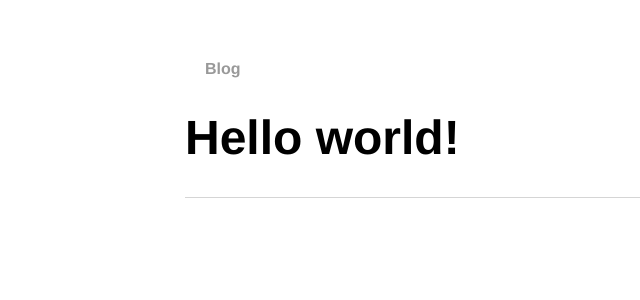
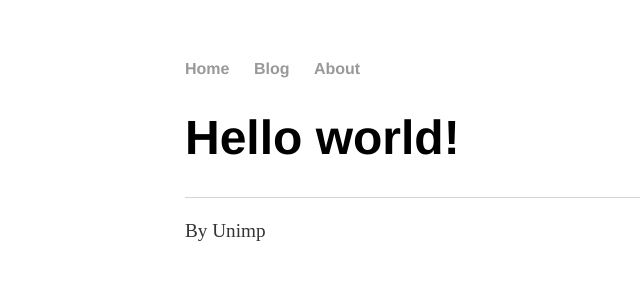
Before and after one commit to unimp/unimp.github.io, a Jekyll site: the page built from index.html, in a window 1280 px wide. Shown: the top 300 px of the page, without its empty margins (7-647 px from the left). Built offline with Jekyll 4.4.1, drawn with Linux system fonts in a browser that asks for light colours.

Commit message:
Update default.html

```diff
--- a/_layouts/default.html
+++ b/_layouts/default.html
@@ -7,19 +7,16 @@
   <body>
     <nav>
       <ul>
-        <li></li>
+        <li><a href="/home">Home</li>
         <li><a href="/blog">Blog</a></li>
-        <li></li>
+        <li><a href="/about">About</a></li>
       </ul>
     </nav>
     <div class = "container">
       {{ content }}
     </div>
     <footer>
-      <ul>
-        <li></li>
-        <li></li>
-      </ul>
+      <p>By Unimp</p>
     </footer>
   </body>
 </html>
```
